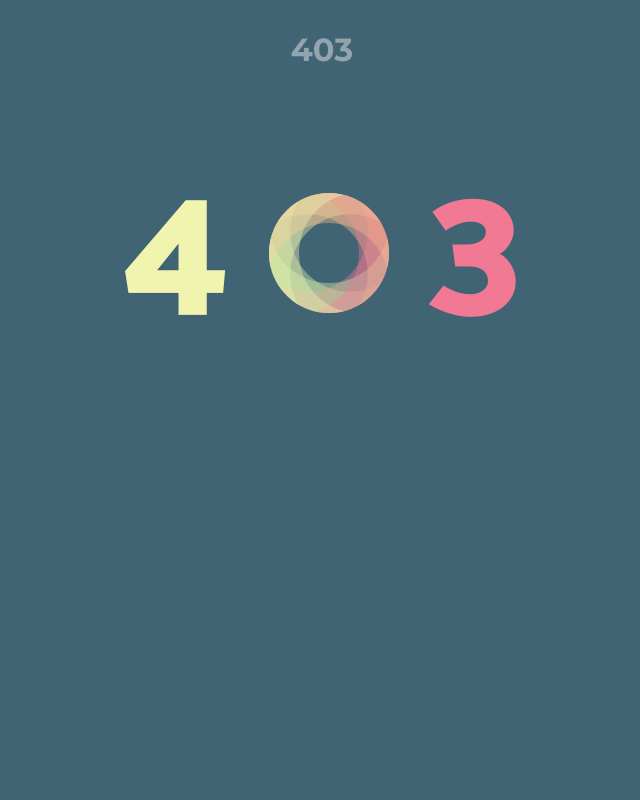
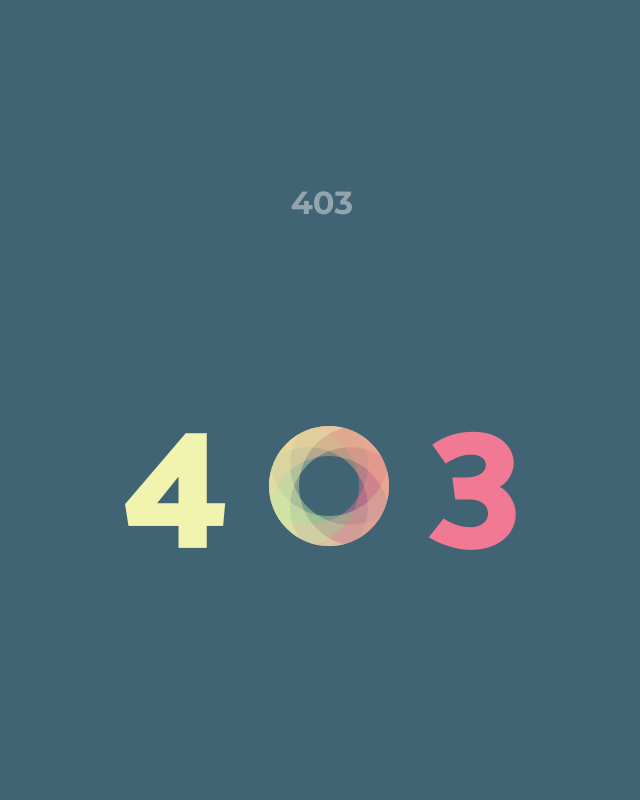
Before and after one commit to lucasw0908/izcc2024MRT, a Flask app: template flask/app/templates/error/403.html in a window 1280 px wide. Shown: the whole page, without its empty margins (318-958 px from the left). Run offline with Flask 3, Linux system fonts and the light colour scheme; the template is opened without the code that fills it, so the values that code supplies are empty.

Commit message:
error介面置中

```diff
--- a/flask/app/templates/error/403.html
+++ b/flask/app/templates/error/403.html
@@ -159,9 +159,16 @@
     }
 
     body {
-      background-color: #416475;
-      margin-bottom: 50px;
-    }
+  display: flex;
+  justify-content: center;
+  align-items: center;
+  flex-direction: column;
+  height: 100vh;
+  margin: 0;
+  font-family: 'Montserrat', Helvetica, sans-serif;
+  color: #92a4ad;
+  background-color: #416475;
+}
 
     html,
     button,
@@ -180,9 +187,10 @@
     .zoom-area {
       max-width: 490px;
       margin: 30px auto 30px;
-      font-size: 19px;
+      font-size: 400%;
       text-align: center;
     }
+
   </style>
 </head>
 
```
Also changed, not shown: flask/app/templates/error/404.html (+12 -4 lines), flask/app/templates/error/500.html (+12 -4 lines).
